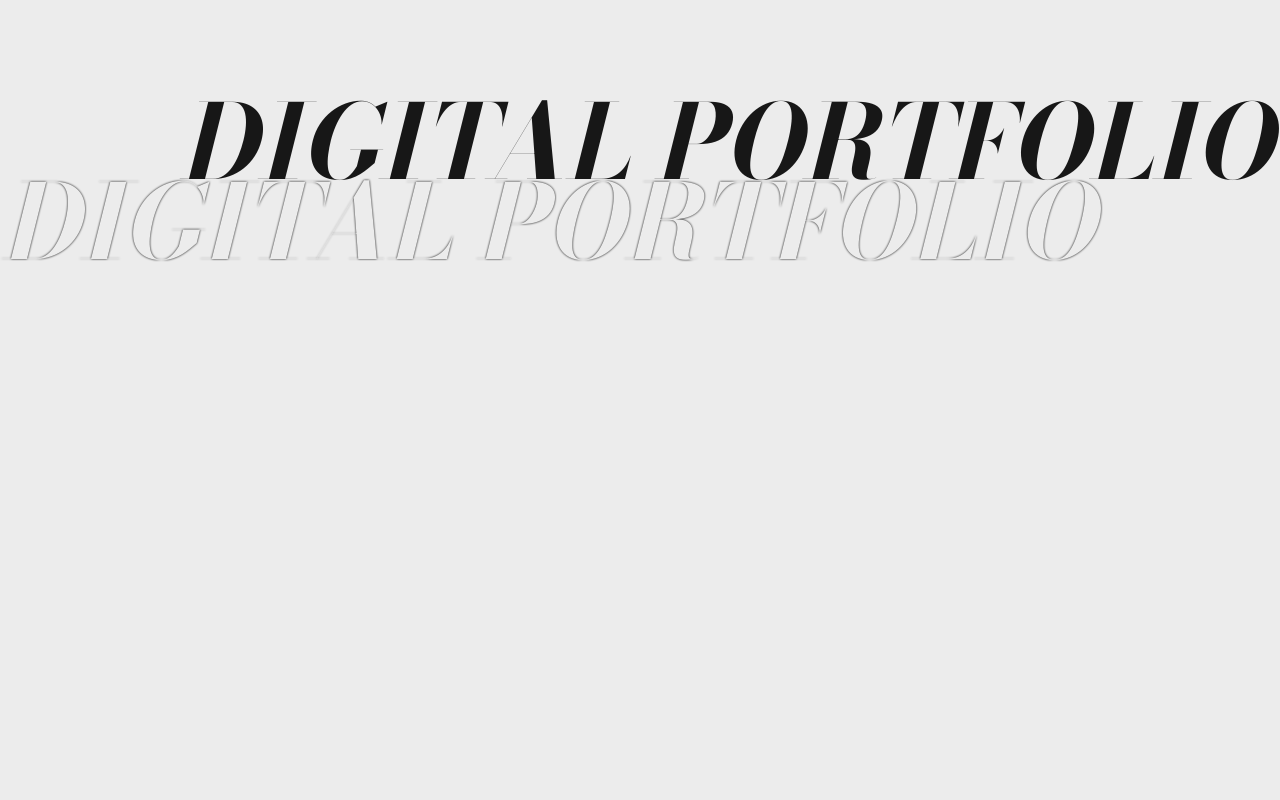
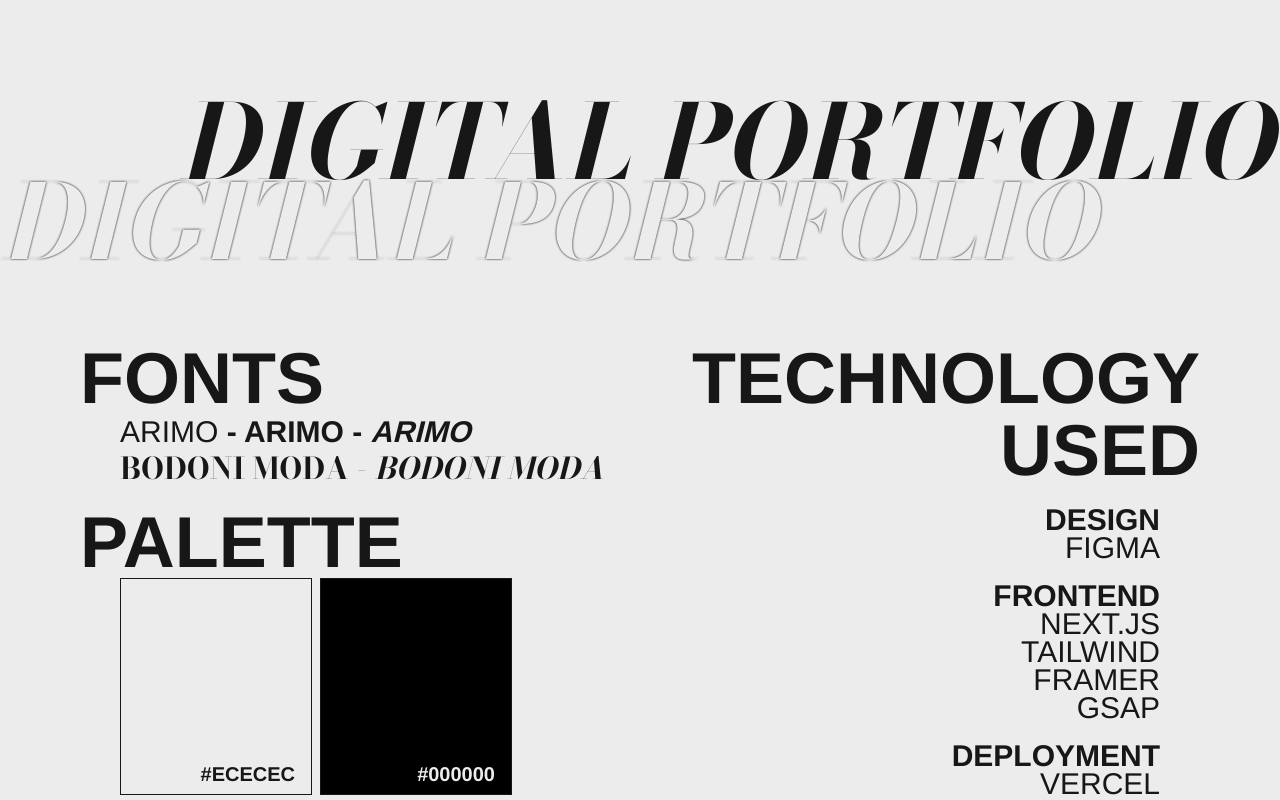
Before and after one commit to brigittewylee/portfolio-2025, a Next.js app: page / in a window 1280 px wide. Shown: the part 3613-4413 px from the top of the page. Before the commit the page ends 3913 px from the top, so only its background shows below. Built offline with nearby package versions, Linux system fonts and the light colour scheme; a web font is replaced by a local one.

Commit message:
adds portfolio design page

```diff
--- a/src/app/components/design.tsx
+++ b/src/app/components/design.tsx
@@ -1,12 +1,50 @@
 export default function Design() {
     return(
         <div className="font-[family-name:var(--font-bodoni-moda)] text-[103px]/20 font-bold italic" >
-            <p className="text-right pr-2">
+            <div className="text-right pr-2">
                 DIGITAL PORTFOLIO
-            </p>
-            <p className="text-custom-white drop-shadow-[0px_0px_0.9px_rgba(0,0,0,1)]">
+            </div>
+            <div className="text-custom-white drop-shadow-[0px_0px_0.9px_rgba(0,0,0,1)]">
                 DIGITAL PORTFOLIO
-            </p>
+            </div>
+            <div className="flex mt-20 font-[family-name:var(--font-arimo)] text-3xl not-italic">
+                <div className="flex-1 pl-20">
+                    <div className="text-7xl">FONTS</div>
+                    <p className="pl-10">
+                        <span className="font-normal">ARIMO</span> - ARIMO - <span className="italic">ARIMO</span>
+                    </p>
+                    <p className="pl-10 font-[family-name:var(--font-bodoni-moda)]">
+                        BODONI MODA - <span className="italic">BODONI MODA</span>
+                    </p>
+                    <div className="text-7xl pt-5">PALETTE</div>
+                    <div className="pl-10 flex">
+                        <div className="relative box-content bg-ececec border border-outline-black h-[215px] w-[190px] mr-2">
+                            <p className="absolute text-[20px] bottom-2 right-4">#ECECEC</p>
+                        </div>
+                        <div className="relative box-content bg-black border border-outline-black h-[215px] w-[190px]">
+                            <p className="absolute text-[20px] text-custom-white bottom-2 right-4">#000000</p>
+                        </div>
+                    </div>
+                </div>
+
+                <div className="flex-1 font-normal text-right pr-20">
+                    <div className="text-7xl font-bold">TECHNOLOGY USED</div>
+                    <div className="pr-10 text-[30px]/7">
+                        <div className="font-bold pt-5">DESIGN</div>
+                                <ol>FIGMA</ol>
+                            <div className="font-bold pt-5"> FRONTEND </div>
+                                <ol>NEXT.JS</ol>
+                                <ol>TAILWIND</ol>
+                                <ol>FRAMER</ol>
+                                <ol>GSAP</ol>
+                            <div className="font-bold pt-5">DEPLOYMENT</div>
+                            <ol>VERCEL</ol>
+                    </div>
+
+                </div>
+
+            </div>
+
         </div>
 
     );
```
